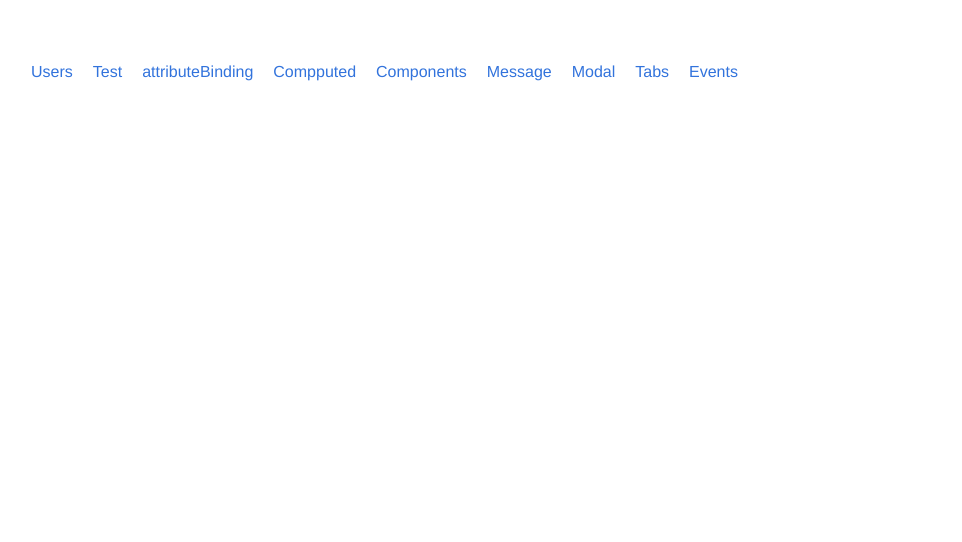
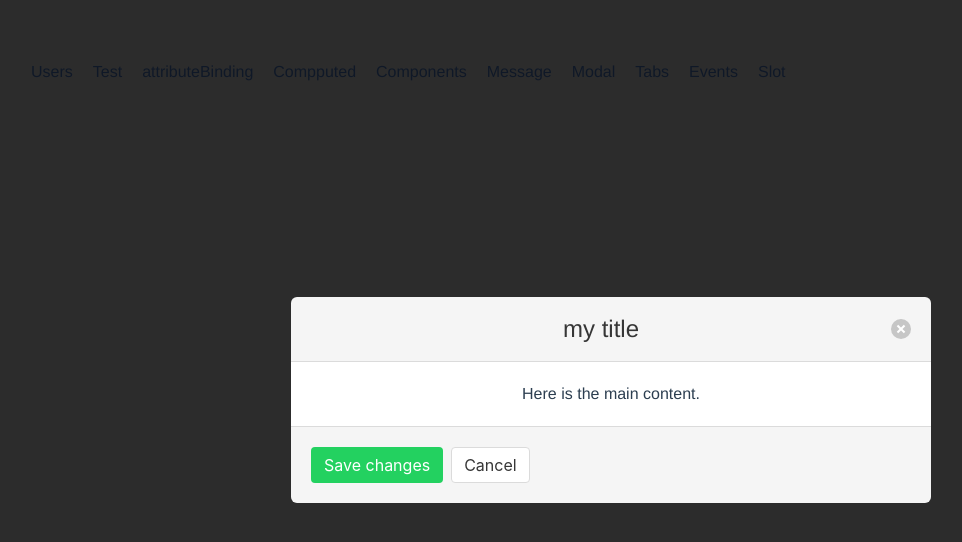
Before and after one commit to Matrix-X/vueapp, a Vue app: page /slot in a window 1280 px wide. Shown: the top 542 px of the page, without its empty margins (29-991 px from the left). Built offline with nearby package versions, Linux system fonts and the light colour scheme; what vue-resource would draw is missing.

Commit message:
slot usage

```diff
--- a/src/App.vue
+++ b/src/App.vue
@@ -11,6 +11,7 @@
         <li><router-link to="/modal">Modal</router-link></li>
         <li><router-link to="/tabs">Tabs</router-link></li>
         <li><router-link to="/events">Events</router-link></li>
+        <li><router-link to="/slot">Slot</router-link></li>
     </ul>
     <router-view/>
   </div>
--- /dev/null
+++ b/src/components/ExeciseSlot.vue
@@ -0,0 +1,76 @@
+<style scoped>
+
+</style>
+
+<template>
+
+  <div class="container">
+
+      <modal>
+          <template slot="header">
+              my title
+          </template>
+          Here is the main content.
+          <template slot="footer">
+            <button class="button is-success">Save changes</button>
+            <button class="button">Cancel</button>
+          </template>
+      </modal>
+
+  </div>
+</template>
+
+<script>
+
+import Vue from 'vue'
+
+Vue.component('modal', {
+
+  template: `
+    <div class="modal is-active">
+      <div class="modal-background"></div>
+      <div class="modal-card">
+        <header class="modal-card-head">
+          <p class="modal-card-title">
+            <slot name='header'></slot>
+          </p>
+          <button class="delete" aria-label="close"></button>
+        </header>
+        <section class="modal-card-body">
+          <!-- Content ... -->
+          <slot>
+            Default content here.
+          </slot>
+        </section>
+        <footer class="modal-card-foot">
+          <slot name="footer">
+            <button class="button is-success">OKay</button>
+          </slot>
+        </footer>
+      </div>
+    </div>
+  `
+
+});
+
+
+export default {
+    name: 'ExeciseSlot',
+    props: {},
+    data() {
+        return {
+
+        }
+    },
+    methods: {
+
+    },
+    created: function(){
+
+    },
+    computed: {
+
+    }
+}
+
+</script>
--- a/src/components/default.vue
+++ b/src/components/default.vue
@@ -10,6 +10,8 @@
 </template>
 
 <script>
+
+import Vue from 'vue'
 
 export default {
     name: 'Default',
--- a/src/router/index.js
+++ b/src/router/index.js
@@ -9,6 +9,7 @@ import Message from '@/components/Message'
 import ExeciseModal from '@/components/ExeciseModal'
 import ExeciseTabs from '@/components/ExeciseTabs'
 import ExeciseEvents from '@/components/ExeciseEvents'
+import ExeciseSlot from '@/components/ExeciseSlot'
 // import HelloWorld from '@/components/HelloWorld'
 
 Vue.use(Router)
@@ -74,6 +75,12 @@ export default new Router({
       name: 'Events',
       component: ExeciseEvents,
       props: {  }
+    },
+    {
+      path: '/slot',
+      name: 'Slot',
+      component: ExeciseSlot,
+      props: {  }
     }
   ]
 })
```
